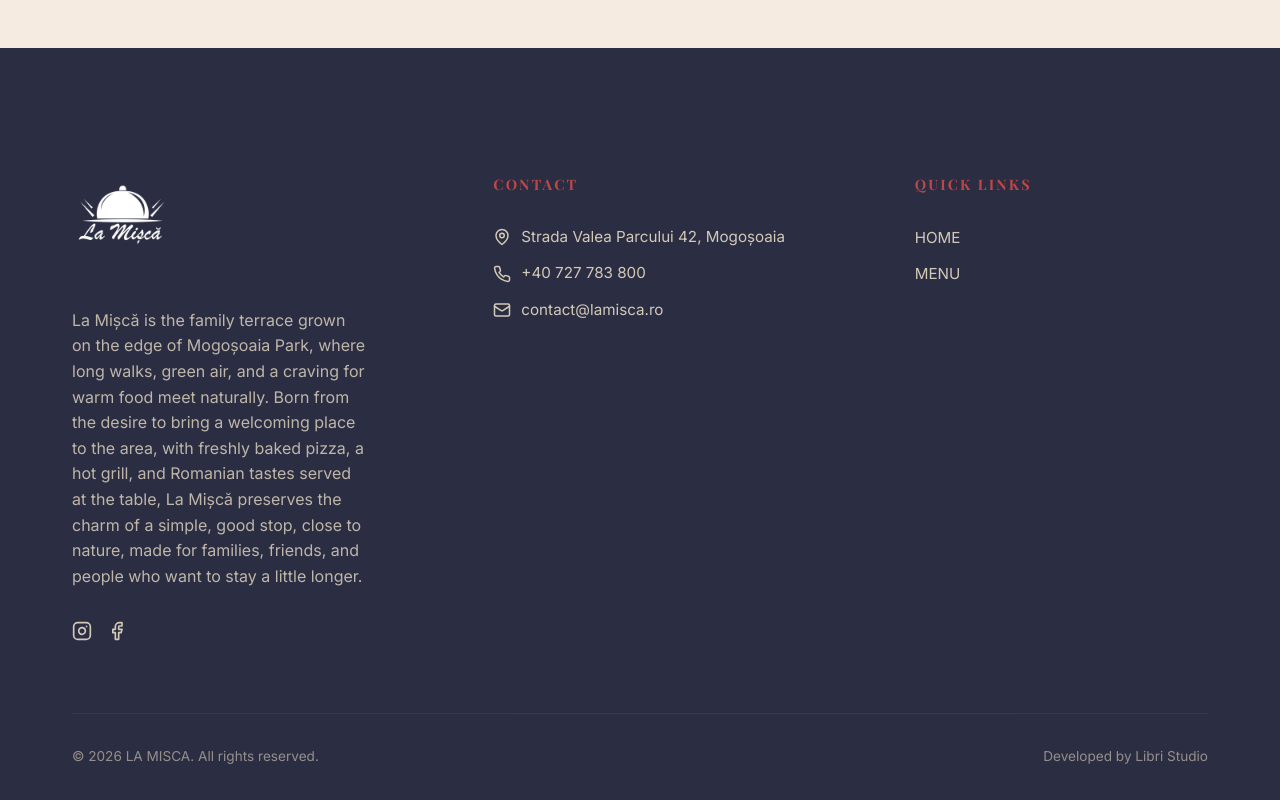
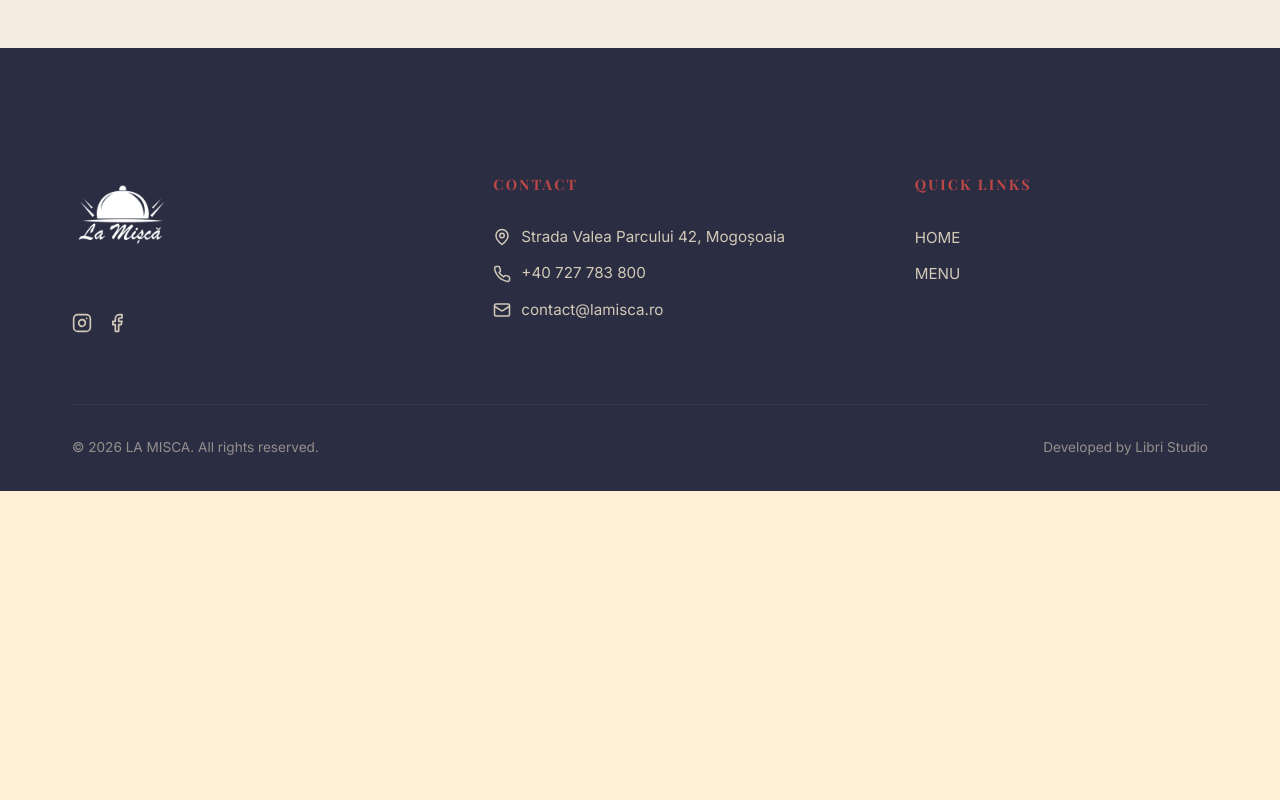
Before and after one commit to Lookah9/LaMisca, a React (Vite) app: page / in a window 1280 px wide. Shown: the part 4996-5796 px from the top of the page. After the commit the page ends 5487 px from the top, so only its background shows below. Built offline with nearby package versions, Linux system fonts and the light colour scheme.

Commit message:
Remove long description from footer

```diff
--- a/src/components/Footer.tsx
+++ b/src/components/Footer.tsx
@@ -23,7 +23,7 @@
           gap: 'var(--spacing-xl)',
           marginBottom: 'var(--spacing-lg)'
         }}>
-          {/* Logo and Description */}
+          {/* Logo and Social links */}
           <div style={{ display: 'flex', flexDirection: 'column', alignItems: 'flex-start' }}>
             <div
               onClick={() => navigateTo('home')}
@@ -40,10 +40,7 @@
                 }}
               />
             </div>
-            <p style={{ maxWidth: '350px', opacity: 0.7, marginBottom: 'var(--spacing-md)', lineHeight: '1.6' }}>
-              {t('footer.description')}
-            </p>
-            <div style={{ display: 'flex', gap: '15px' }}>
+            <div style={{ display: 'flex', gap: '15px', marginTop: '5px' }}>
               <a
                 href="https://www.instagram.com/la.misca/"
                 target="_blank"
```
